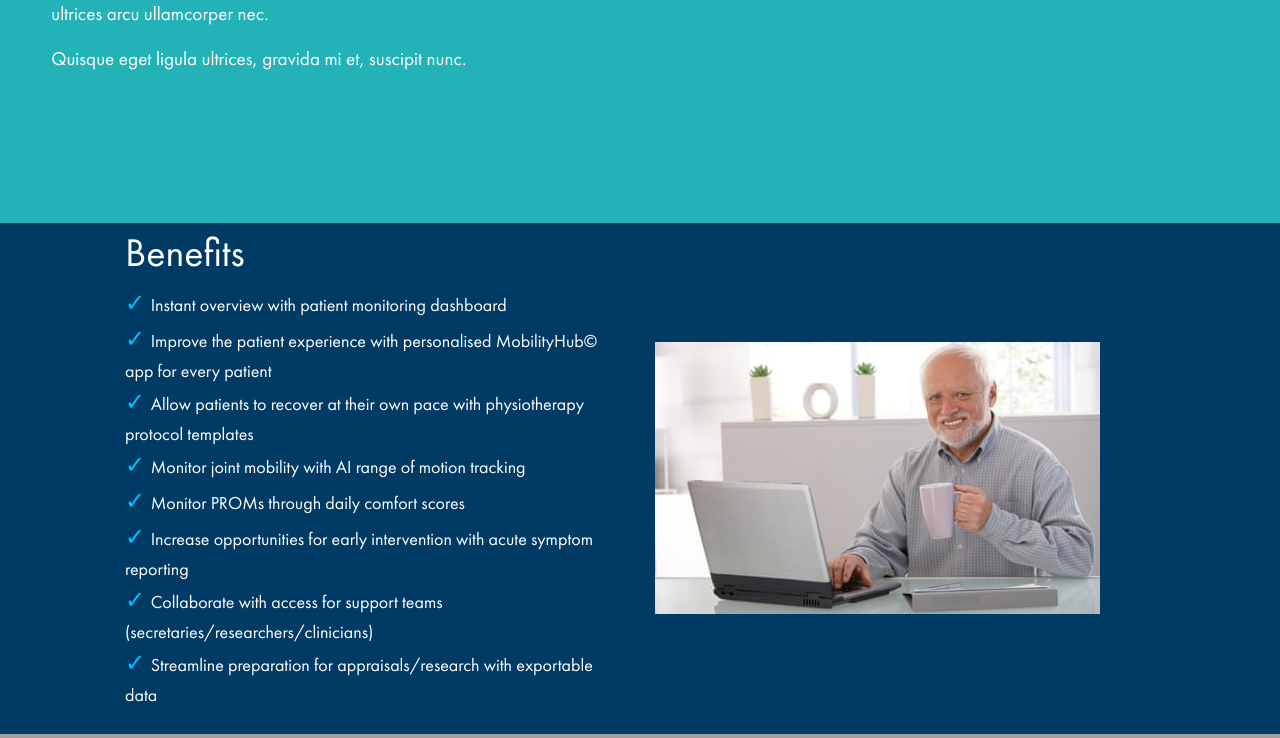
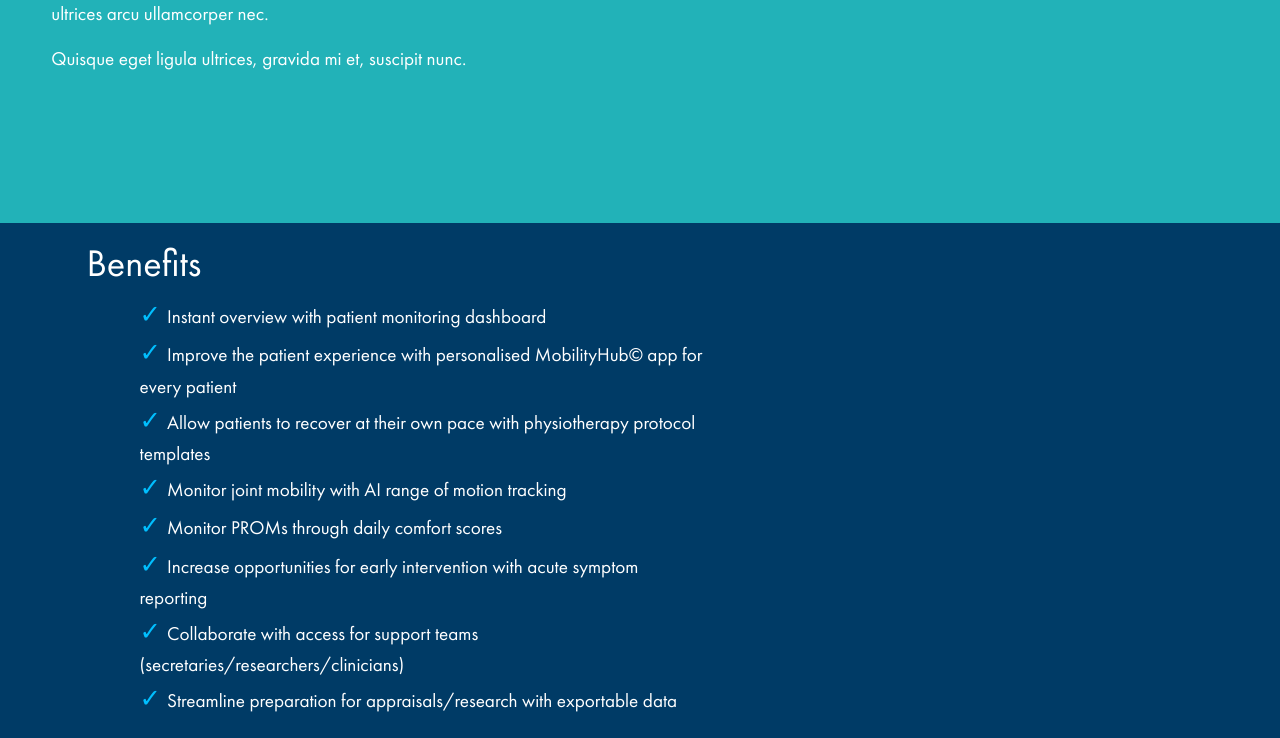
Before and after one commit to Sean-Marney/Agile-Kinetic-Mobility-Hub, a Flask app: page /static/index.html in a window 1280 px wide. Shown: the part 936-1674 px from the top of the page. Run offline with Flask 2, Linux system fonts and the light colour scheme; some libraries are stand-ins or nearby versions; grey boxes are pictures that could not be loaded.

Commit message:
Fixed doctorsBenefits section for consistency in code.

```diff
--- a/static/css/index.css
+++ b/static/css/index.css
@@ -18,6 +18,7 @@
 
 #benefits{
   background-color: #003B66;
+  height:80vh;
 }
 
 /*MY SECTION BEGIN*/
@@ -192,18 +193,31 @@
 }
 
 ul {
-list-style: none;
+  list-style: none;
+  float: left;
 }
 
 ul li.doctorBenefit::before {
 content: '✓ ';
-font-size: 24px;
+font-size: 2vw;
 color: #00BFFF;
 }
 
+.doctorBenefitTitle{
+  color: white;
+  font-size: 3vw;
+  margin-top: 3%;
+  margin-left: 7%;
+}
+
 .doctorBenefit{
-  font-size: 18px;
+  font-size: 1.5vw;
   color: white;
+  margin-left: 15%;
+}
+
+#benefitsImage{
+  float:right;
 }
 
 #circleIcon{
--- a/static/index.html
+++ b/static/index.html
@@ -45,8 +45,9 @@
     </div>
 
       <section>
-        <div id="benefits" class="d-flex p-2">
-          <div class="container">
+        <!-- <div id="benefits" class="d-flex p-2"> -->
+        <div id="benefits">
+          <!-- <div class="container">
             <div class="row">
               <div class="col-lg-6 col-md-6 col-xs-6">
                 <ul>
@@ -65,8 +66,22 @@
                 <img class="img-fluid" src="/static/assets/icons/hide_the_pain_harold.jpg">
               </div>
             </div>
-          </div>
+          </div> -->
+          <ul>
+            <h1 class="doctorBenefitTitle">Benefits</h1>
+            <li class="doctorBenefit">Instant overview with patient monitoring dashboard</li>
+            <li class="doctorBenefit">Improve the patient experience with personalised MobilityHub© app for every patient</li>
+            <li class="doctorBenefit">Allow patients to recover at their own pace with physiotherapy protocol templates</li>
+            <li class="doctorBenefit">Monitor joint mobility with AI range of motion tracking</li>
+            <li class="doctorBenefit">Monitor PROMs through daily comfort scores</li>
+            <li class="doctorBenefit">Increase opportunities for early intervention with acute symptom reporting</li>
+            <li class="doctorBenefit">Collaborate with access for support teams (secretaries/researchers/clinicians)</li>
+            <li class="doctorBenefit">Streamline preparation for appraisals/research with exportable data</li>
+          </ul>
+          <!-- <img id="benefitsImage" src="/static/assets/icons/hide_the_pain_harold.jpg"> -->
         </div>
+
+
       </section>
 
       <section id = "patient-section" class="patient-section">
```
